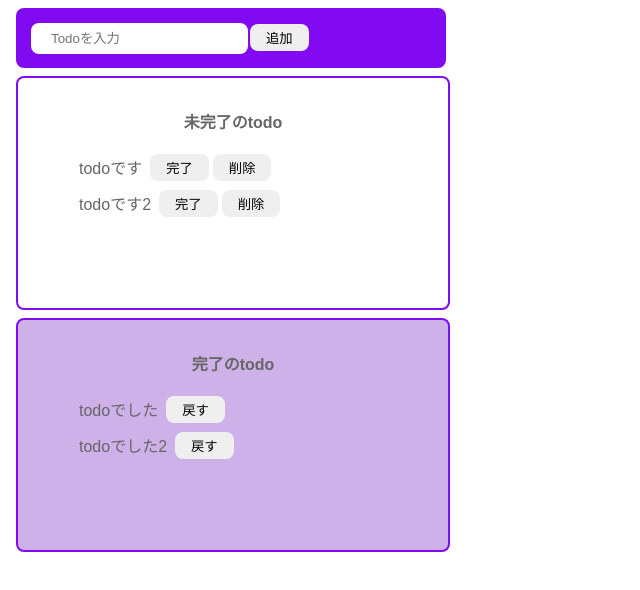
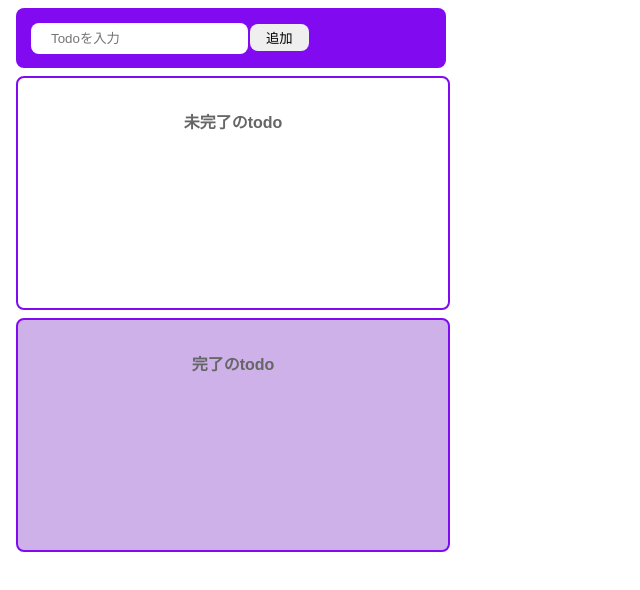
Before and after one commit to haru-oss/jakee-create, a React (Create React App) app in the folder my-app/: page / in a window 1280 px wide. Shown: the top 590 px of the page, without its empty margins (0-640 px from the left). Built offline with nearby package versions, Linux system fonts and the light colour scheme; the HTML template or start-up script is replaced by a standard one.

Commit message:
デフォルトの入力値を」からにして、とりあえずアプリは完成

```diff
--- a/my-app/src/todo.jsx
+++ b/my-app/src/todo.jsx
@@ -5,16 +5,10 @@ export const Todo = ()=> {
 
 
   const [todoText,setTodoText] = useState("");
-  const [incomplateTodos,setIncomplateTodos] = useState([
-    "todoです",
-    "todoです2",
-  ]);
+  const [incomplateTodos,setIncomplateTodos] = useState([]);
 
 
-  const [complateTodos,setComplateTodos] = useState([
-                       "todoでした",
-                       "todoでした2"
-                       ]);
+  const [complateTodos,setComplateTodos] = useState([]);
 
 
   const onChangeTodoText =  (event) => setTodoText(event.target.value);
```
